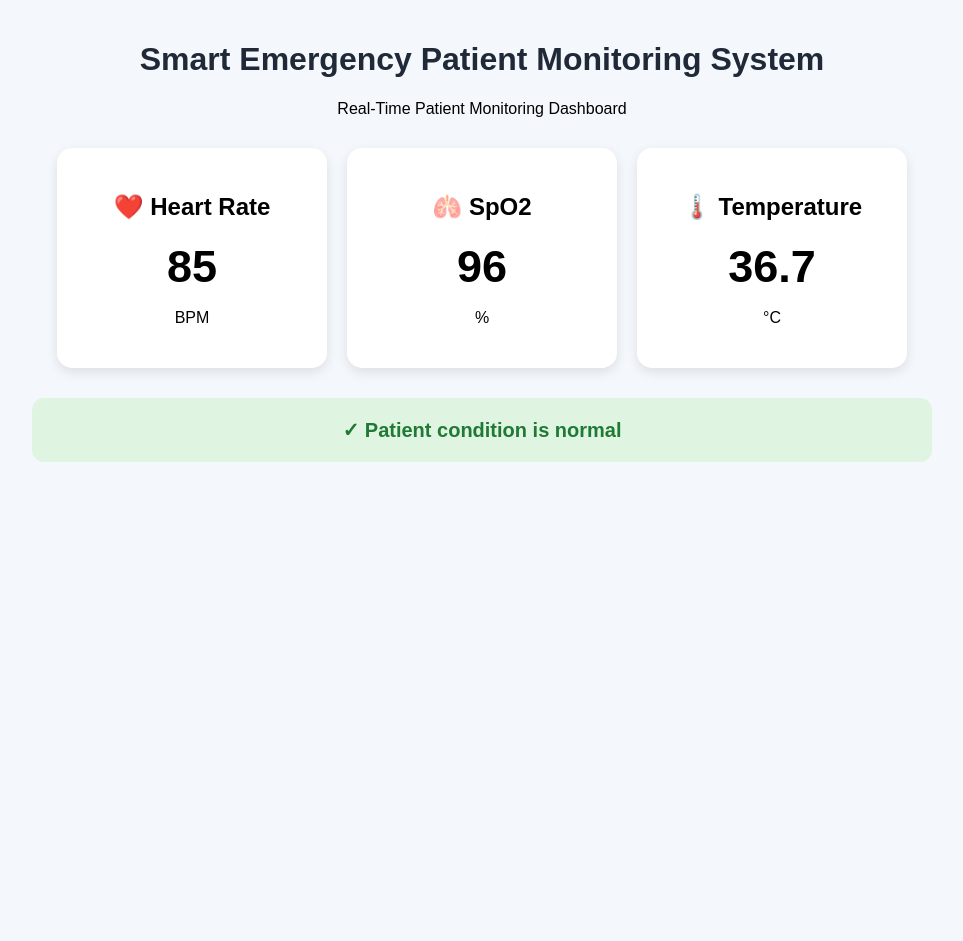
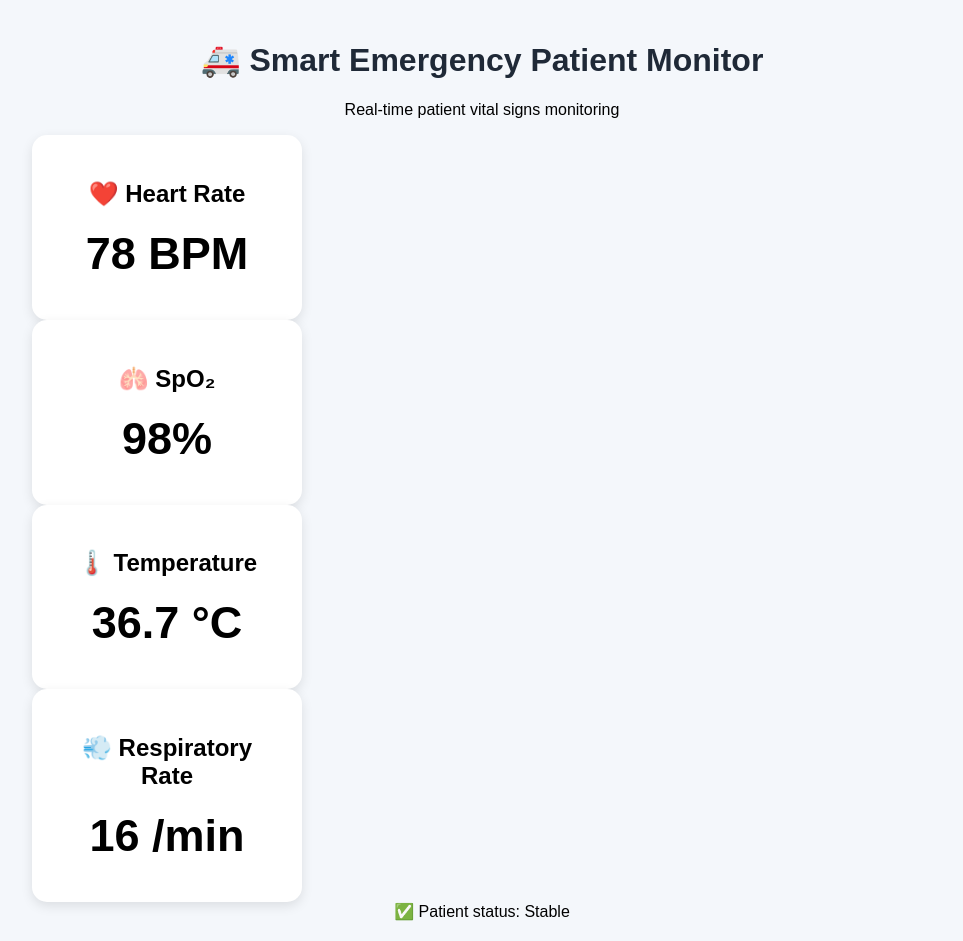
Before and after one commit to udayasrimadadi075-netizen/smart-emergency-patient-monitoring-system, a Flask app: page / in a window 1280 px wide. Shown: the whole page, without its empty margins (158-1121 px from the left). Before the commit the page ends 462 px from the top, so only its background shows below. Run offline with Flask 3, Linux system fonts and the light colour scheme.

Commit message:
Enhance patient monitoring dashboard layout and content
Updated the title and improved the layout of the patient monitoring dashboard. Added patient status alert and modified vital signs display.

```diff
--- a/templates/index.html
+++ b/templates/index.html
@@ -1,47 +1,51 @@
 <!DOCTYPE html>
-<html>
+<html lang="en">
 <head>
     <meta charset="UTF-8">
     <meta name="viewport" content="width=device-width, initial-scale=1.0">
-    <title>Smart Emergency Patient Monitoring</title>
-    <link rel="stylesheet" href="/static/style.css">
+    <title>Smart Emergency Patient Monitor</title>
+    <link rel="stylesheet" href="{{ url_for('static', filename='style.css') }}">
 </head>
+
 <body>
 
 <div class="container">
 
-    <h1>Smart Emergency Patient Monitoring System</h1>
-    <p>Real-Time Patient Monitoring Dashboard</p>
+    <h1>🚑 Smart Emergency Patient Monitor</h1>
 
-    <div class="dashboard">
+    <p style="text-align:center;">
+        Real-time patient vital signs monitoring
+    </p>
+
+    <div class="vitals">
 
         <div class="card">
             <h2>❤️ Heart Rate</h2>
-            <div class="value" id="heart">--</div>
-            <p>BPM</p>
+            <div class="value" id="heartRate">78 BPM</div>
         </div>
 
         <div class="card">
-            <h2>🫁 SpO2</h2>
-            <div class="value" id="spo2">--</div>
-            <p>%</p>
+            <h2>🫁 SpO₂</h2>
+            <div class="value" id="spo2">98%</div>
         </div>
 
         <div class="card">
             <h2>🌡️ Temperature</h2>
-            <div class="value" id="temperature">--</div>
-            <p>°C</p>
+            <div class="value" id="temperature">36.7 °C</div>
+        </div>
+
+        <div class="card">
+            <h2>💨 Respiratory Rate</h2>
+            <div class="value" id="respiratory">16 /min</div>
         </div>
 
     </div>
 
-    <div id="status" class="status">
-        Checking patient condition...
+    <div class="alert" id="alert">
+        ✅ Patient status: Stable
     </div>
 
 </div>
 
-<script src="/static/script.js"></script>
-
 </body>
 </html>
```
